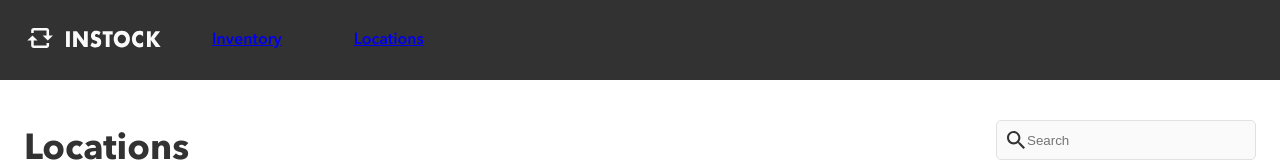
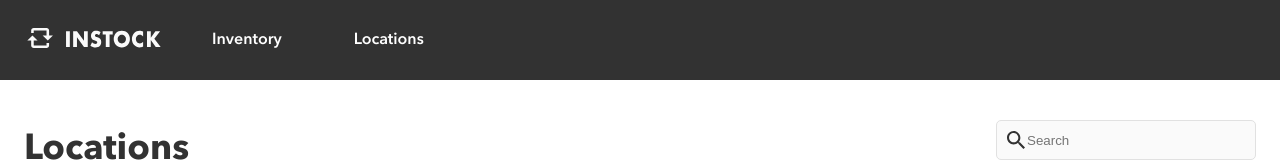
Before and after one commit to lowsound42/vanvleet, a React (Create React App) app in the folder client/: page / in a window 1280 px wide. Shown: the top 162 px of the page. Built offline with nearby package versions, Linux system fonts and the light colour scheme; no server answers.

Commit message:
changed the style on the header a bit

```diff
--- a/client/src/components/NavBar/NavBar.scss
+++ b/client/src/components/NavBar/NavBar.scss
@@ -8,6 +8,10 @@
   align-items: space-between;
   background-color: $navigation-backround-fill;
   height: 80px;
+  & a {
+    color: white;
+    text-decoration: none;
+  }
   &__img-wrapper {
     display: flex;
     flex-direction: row;
@@ -47,6 +51,7 @@
     justify-content: flex-start;
     align-items: center;
     height: 80px;
+    color:white;
     &__img-wrapper {
       margin-top: 0px;
     }
```
